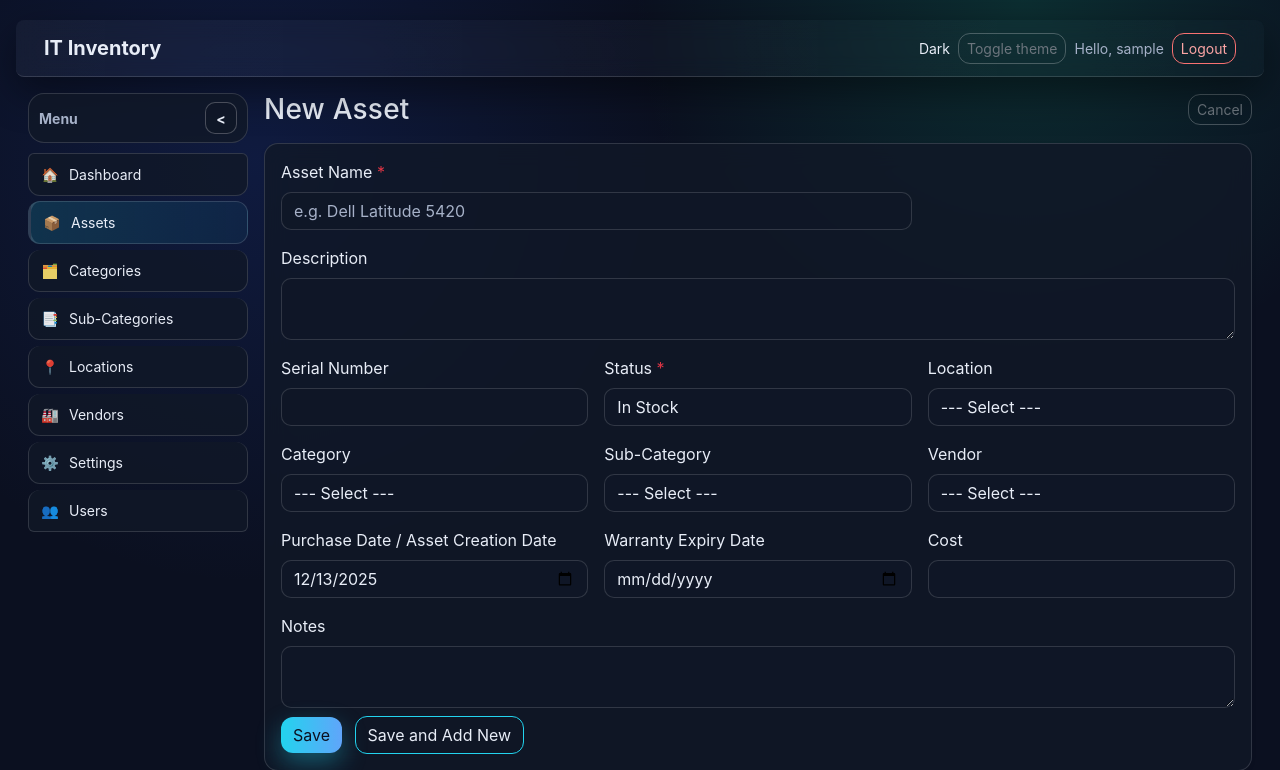
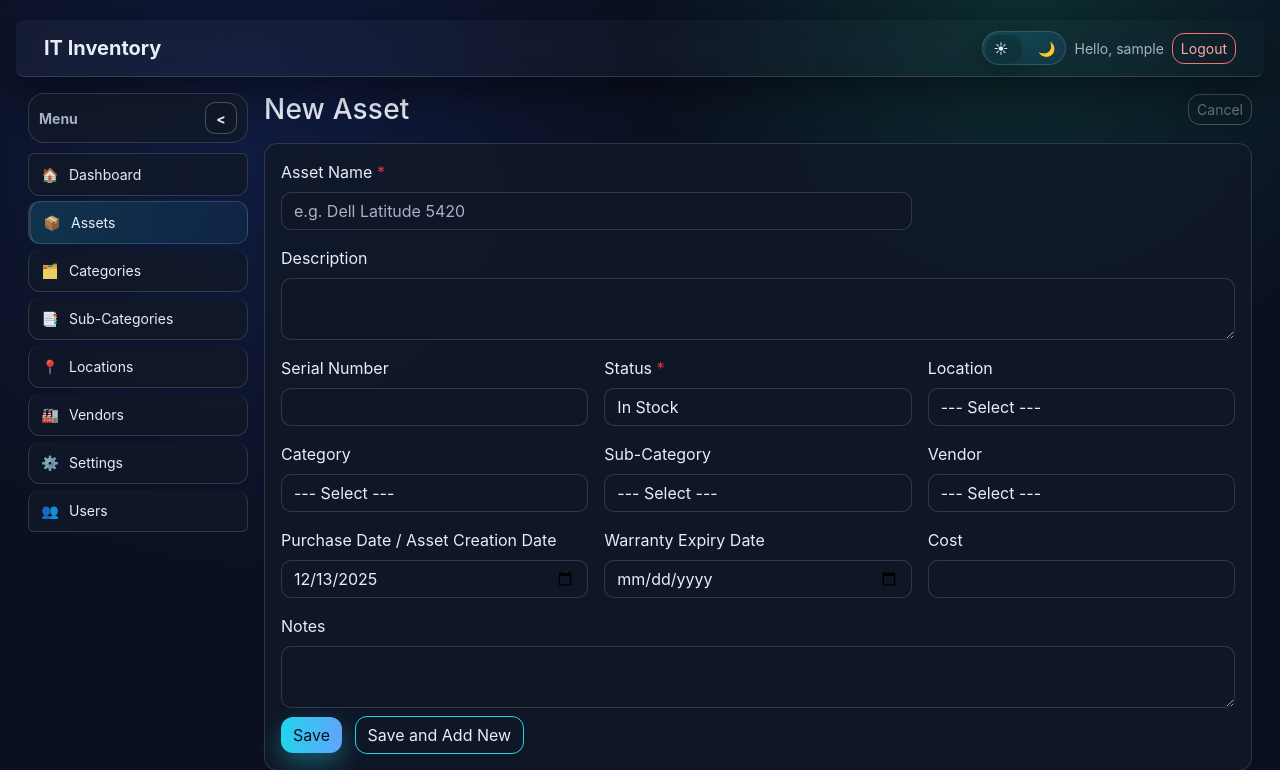
Before and after one commit to ItsCryp7iC/inventory-management-app, a Flask app: page /assets/new in a window 1280 px wide. Shown: the top 770 px of the page. Run offline with Flask 3, Linux system fonts and the light colour scheme; the visitor is signed in with stand-in values (Sample User, id 1); data that the repository does not hold is empty; some libraries are stand-ins or nearby versions.

Commit message:
Replaced the navbar theme toggle with a modern sun/moon slider

```diff
--- a/app/static/css/main.css
+++ b/app/static/css/main.css
@@ -324,6 +324,50 @@ html[data-theme="dark"] .btn-close {
     background: rgba(251, 113, 133, 0.12) !important;
 }
 
+/* Theme switch */
+.theme-switch {
+  position: relative;
+  width: 84px;
+  height: 34px;
+  border: 1px solid var(--border);
+  border-radius: 999px;
+  background: linear-gradient(135deg, rgba(34, 211, 238, 0.18), rgba(59, 130, 246, 0.12));
+  padding: 4px 10px;
+  display: inline-flex;
+  align-items: center;
+  justify-content: space-between;
+  color: var(--text);
+  font-size: 14px;
+  cursor: pointer;
+  transition: border-color 0.2s ease, background 0.2s ease;
+}
+
+.theme-switch .theme-thumb {
+  position: absolute;
+  top: 3px;
+  left: 3px;
+  width: 36px;
+  height: 28px;
+  border-radius: 12px;
+  background: rgba(0, 0, 0, 0.24);
+  box-shadow: 0 10px 25px rgba(0,0,0,0.25);
+  transition: transform 0.2s ease, background 0.2s ease;
+}
+
+.theme-switch .theme-icon {
+  position: relative;
+  z-index: 2;
+}
+
+.theme-switch[data-theme="light"] .theme-thumb {
+  transform: translateX(42px);
+  background: rgba(255, 255, 255, 0.75);
+}
+
+.theme-switch[data-theme="light"] {
+  background: linear-gradient(135deg, rgba(14, 165, 233, 0.25), rgba(236, 72, 153, 0.15));
+}
+
 /* Modern dropdown look for searchable inputs */
 .modern-dropdown {
     position: relative;
--- a/app/static/js/theme-toggle.js
+++ b/app/static/js/theme-toggle.js
@@ -5,22 +5,21 @@
 
 document.addEventListener("DOMContentLoaded", function () {
     const btn = document.getElementById("theme-toggle-btn");
-    const label = document.getElementById("theme-label");
     const sidebarToggle = document.getElementById("sidebar-toggle");
 
     function applyTheme(theme) {
         document.documentElement.setAttribute("data-theme", theme);
         localStorage.setItem("theme", theme);
-        if (label) label.textContent = theme.charAt(0).toUpperCase() + theme.slice(1);
+        if (btn) btn.setAttribute("data-theme", theme);
     }
 
-    const currentTheme = document.documentElement.getAttribute("data-theme");
-    if (label) label.textContent = currentTheme.charAt(0).toUpperCase() + currentTheme.slice(1);
+    const initialTheme = document.documentElement.getAttribute("data-theme") || "dark";
+    applyTheme(initialTheme);
 
     btn?.addEventListener("click", () => {
-        const nextTheme = currentTheme === "dark" ? "light" : "dark";
-        applyTheme(nextTheme);
-        location.reload(); // ensures Bootstrap recalculates colors cleanly
+        const current = document.documentElement.getAttribute("data-theme") || "dark";
+        const next = current === "dark" ? "light" : "dark";
+        applyTheme(next);
     });
 
     // Sidebar collapse toggle
--- a/app/templates/base.html
+++ b/app/templates/base.html
@@ -27,13 +27,16 @@
             </a>
 
             <div class="d-flex align-items-center gap-2">
-                <span class="small" id="theme-label">Dark</span>
                 <button
-                    class="btn btn-sm btn-outline-secondary"
+                    class="theme-switch"
                     type="button"
                     id="theme-toggle-btn"
+                    aria-label="Toggle theme"
+                    data-theme="dark"
                 >
-                    Toggle theme
+                    <span class="theme-icon sun">☀</span>
+                    <span class="theme-icon moon">🌙</span>
+                    <span class="theme-thumb"></span>
                 </button>
 
                 {% if current_user.is_authenticated %}
```
